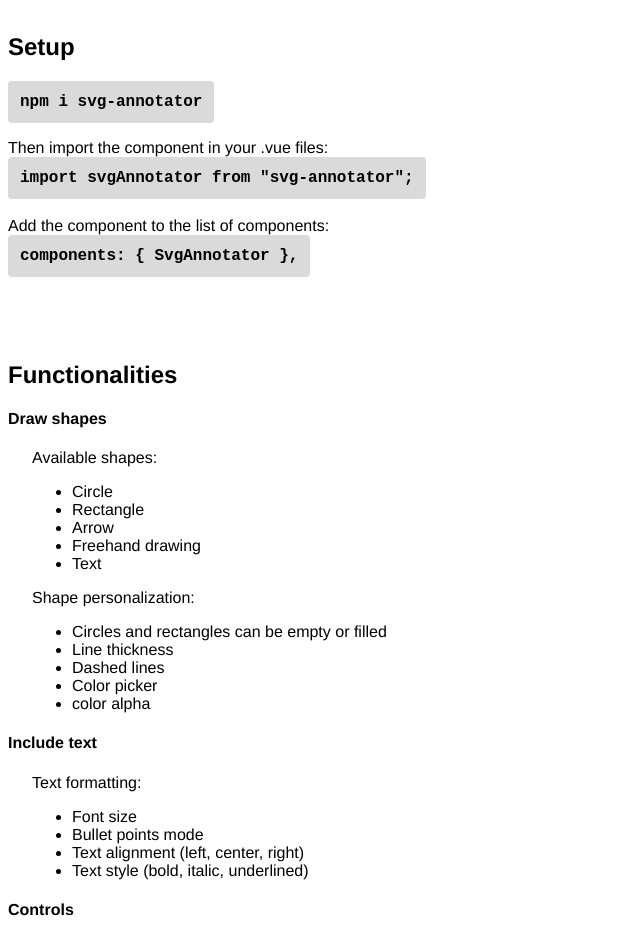
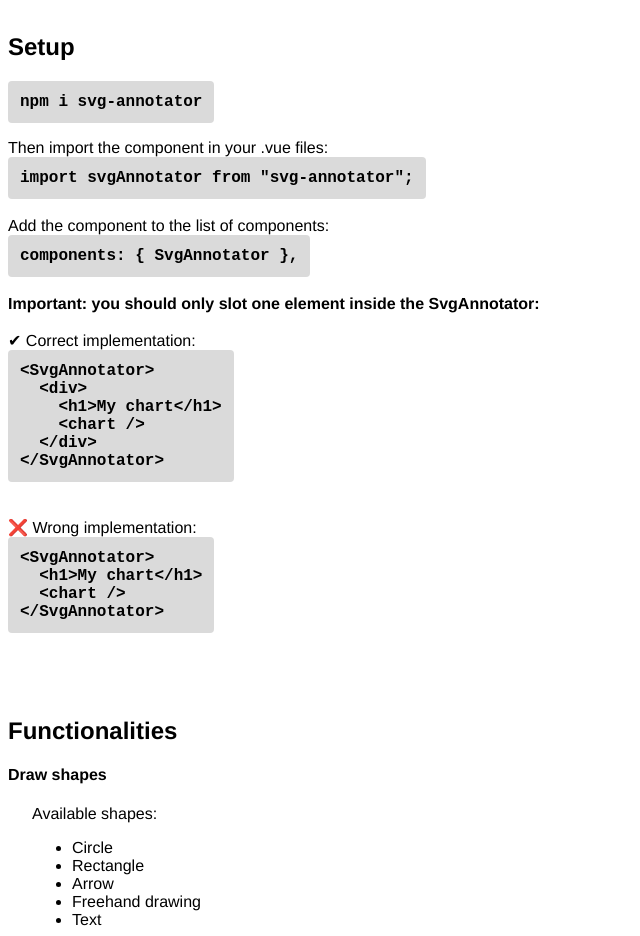
Before and after one commit to graphieros/svg-annotator, a Vue app: page / in a window 1280 px wide. Shown: the part 800-1736 px from the top of the page, without its empty margins (0-640 px from the left). Built offline with nearby package versions, Linux system fonts and the light colour scheme.

Commit message:
add implementation examples

```diff
--- a/src/App.vue
+++ b/src/App.vue
@@ -61,6 +61,27 @@
         Add the component to the list of components:
         <code>
           components: { SvgAnnotator },
+        </code><br>
+        <b>Important: you should only slot one element inside the SvgAnnotator:</b>
+        <br><br>
+        ✔ Correct implementation:
+        <br>
+        <code>
+          &#x3c;SvgAnnotator&#x3e;<br>
+          &nbsp;&nbsp;&#x3c;div&#x3e;<br>
+          &nbsp;&nbsp;&nbsp;&nbsp;&#x3c;h1&#x3e;My chart&#x3c;/h1&#x3e;<br>
+          &nbsp;&nbsp;&nbsp;&nbsp;&#x3c;chart /&#x3e;<br>
+          &nbsp;&nbsp;&#x3c;/div&#x3e;<br>
+          &#x3c;/SvgAnnotator&#x3e;
+        </code>
+        <br><br>
+        ❌ Wrong implementation:
+        <br>
+        <code>
+          &#x3c;SvgAnnotator&#x3e;<br>
+          &nbsp;&nbsp;&#x3c;h1&#x3e;My chart&#x3c;/h1&#x3e;<br>
+          &nbsp;&nbsp;&#x3c;chart /&#x3e;<br>
+          &#x3c;/SvgAnnotator&#x3e;
         </code>
       </p>
     </section>
```
